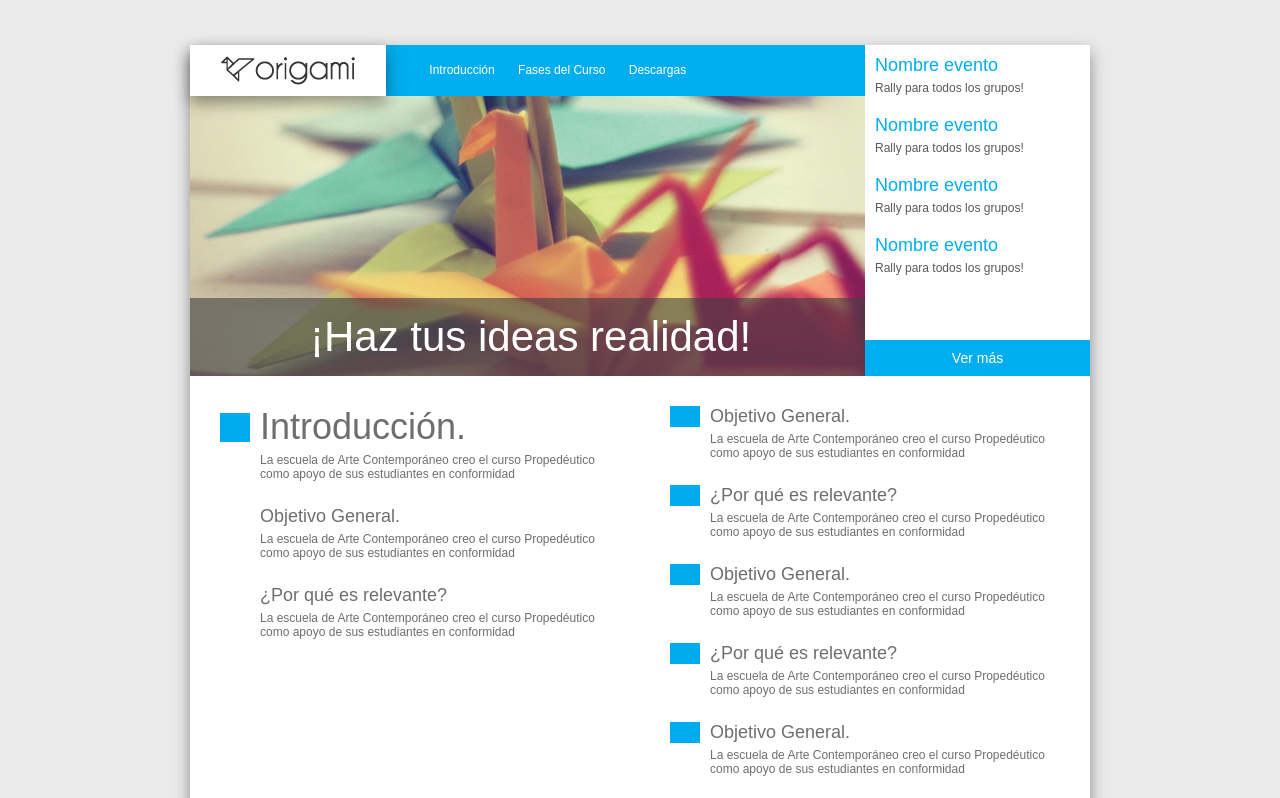
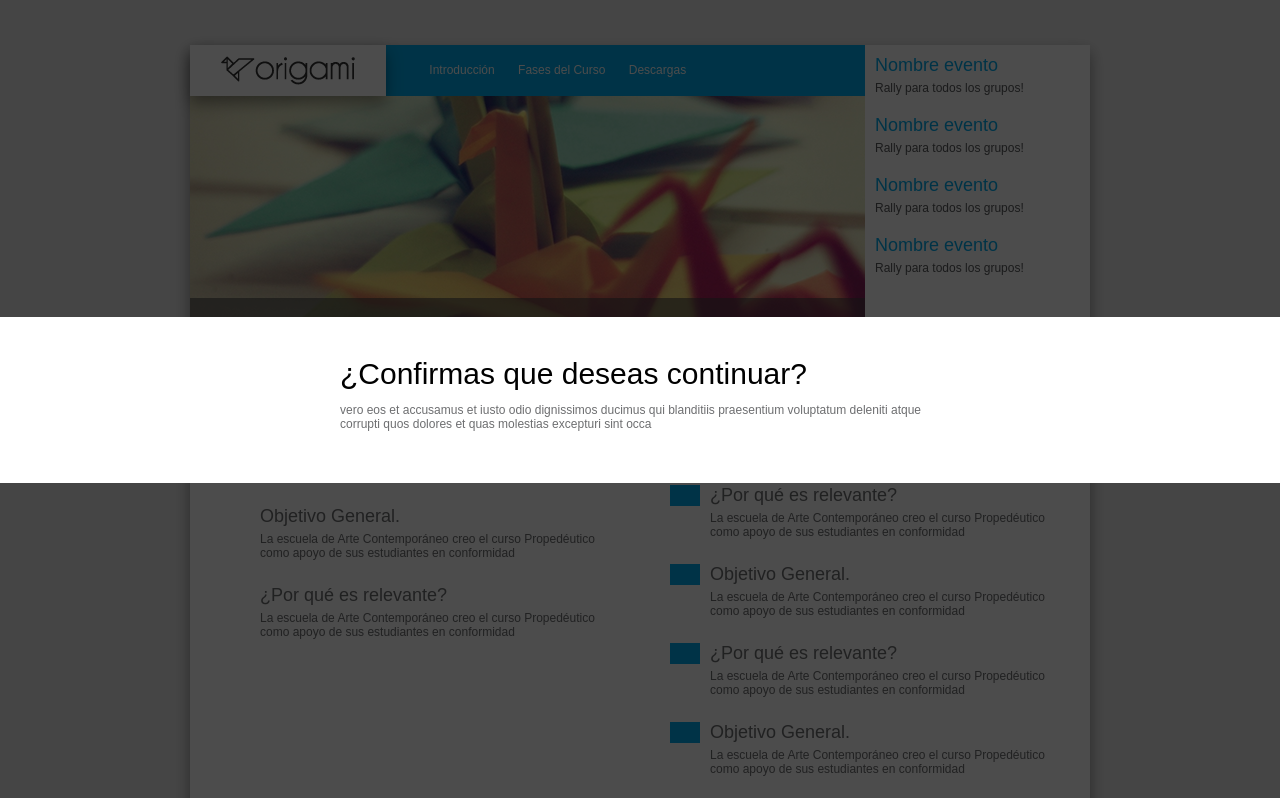
Before and after one commit to GonzaloAP/Proyectos-CSS, a plain HTML site: page Origami-LP/index.html in a window 1280 px wide. Shown: the top 798 px of the page. Drawn offline with Linux system fonts and the light colour scheme.

Commit message:
Ventanas emergentes en Origami-LP

```diff
--- a/Origami-LP/css/estilos.css
+++ b/Origami-LP/css/estilos.css
@@ -371,3 +371,55 @@ footer div #twitter:hover
     -moz-box-sizing: border-box;
     box-sizing: border-box;
 }
+
+#overlay
+{
+    position: fixed;
+    display: block;
+    top: 0;
+    bottom: 0;
+    left: 0;
+    right: 0;
+    background-color: rgba(0, 0, 0, 0.7);
+    z-index: 2;
+}
+
+#ventana-dialogo
+{
+     position: fixed;
+     display: block;
+     top: 50%;
+     left: 0;
+     right: 0;
+     background-color: #fff;
+     z-index: 3;
+     padding: 40px 0;
+     -webkit-transform: translate(0, -50%);
+     -moz-transform: translate(0, -50%);
+     transform: translate(0, -50%);
+}
+
+#ventana-dialogo > div
+{
+    position: relative;
+    display: block;
+    margin: 0 auto;
+    width: 600px;
+}
+
+#ventana-dialogo > div h4
+{
+    position: relative;
+    display: block;
+    margin: 0 0 10px;
+    font-size: 30px;
+    font-weight: normal;
+    color: #000;
+}
+
+#ventana-dialogo > div #acciones
+{
+    position: relative;
+    display: block;
+    text-align: right;
+}
--- a/Origami-LP/index.html
+++ b/Origami-LP/index.html
@@ -9,6 +9,17 @@
 </head>
 
 <body>
+    <div id="overlay"></div>
+    <div id="ventana-dialogo">
+        <div>
+            <h4>¿Confirmas que deseas continuar?</h4>
+            <p>vero eos et accusamus et iusto odio dignissimos ducimus qui blanditiis praesentium voluptatum deleniti atque corrupti quos dolores et quas molestias excepturi sint occa</p>
+            <div id="acciones">
+                <a href=""></a>
+                <a href=""></a>
+            </div>
+        </div>
+    </div>
     <div id="contenido-principal">
         <header>
             <nav>
```
